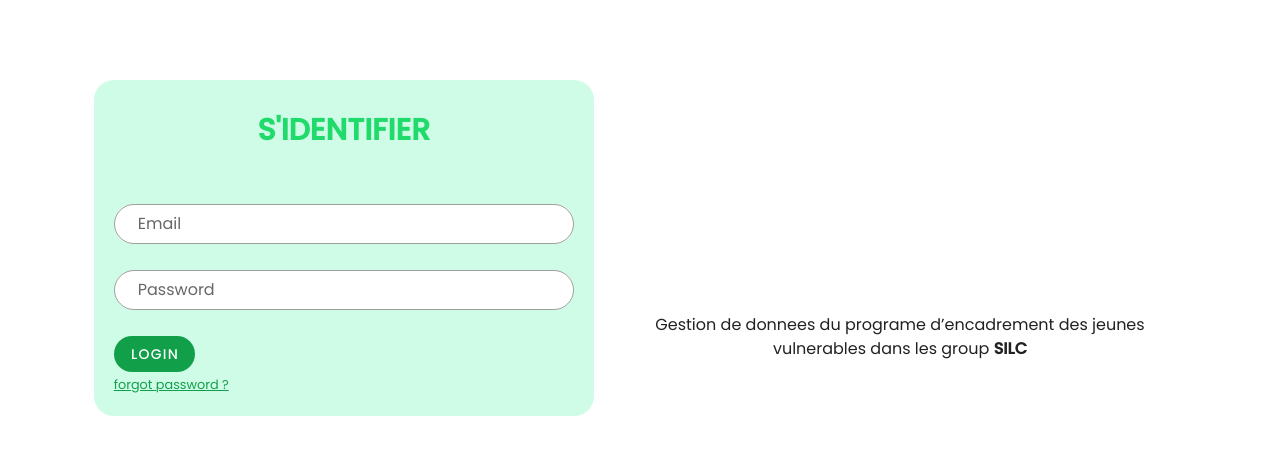
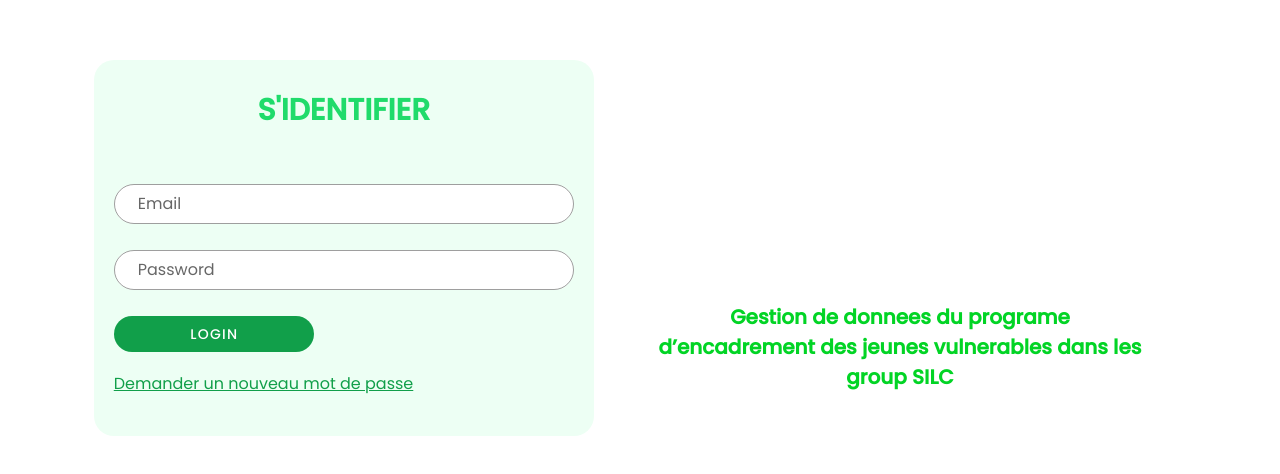
Before and after one commit to EDMONDGIHOZO/silc, a Vue app: page /auth/login in a window 1280 px wide. Shown: the part 152-626 px from the top of the page. Built offline with nearby package versions, Linux system fonts and the light colour scheme.

Commit message:
added solde part

```diff
--- a/src/components/login.vue
+++ b/src/components/login.vue
@@ -39,13 +39,14 @@
         rounded
         depressed
         type="submit"
+        min-width="200px"
       >
         Login
       </v-btn>
     </form>
-    <small class="right my-4">
-      <a href="mailto:edtech250@hotmail.com">forgot password ?</a>
-    </small>
+    <div class="dnp">
+      <a href="mailto:edtech250@hotmail.com">Demander un nouveau mot de passe</a>
+    </div>
   </div>
 </template>
 <script>
@@ -117,3 +118,9 @@ export default {
   },
 };
 </script>
+
+<style scoped>
+.dnp {
+  padding:20px 0px;
+}
+</style>
--- a/src/services/actions.service.js
+++ b/src/services/actions.service.js
@@ -68,6 +68,12 @@ class ActionsService {
 
   saveCredits(formData) {
     return axios.post(API_URL + `credits`, formData, {
+      headers: authHeader(),
+    });
+  }
+
+  SaveSolde(formData) {
+    return axios.post(API_URL + `soldes`, formData, {
       headers: authHeader(),
     });
   }
--- a/src/views/auth/AuthHolder.vue
+++ b/src/views/auth/AuthHolder.vue
@@ -46,7 +46,13 @@ export default {
 
 .text-container {
   text-align: center;
-  margin: 30px;
+  margin: 50px 30px 30px 30px;
+}
+
+.text-container p {
+  font-size: 20px;
+  font-weight: bold;
+  color: rgb(2, 212, 37)
 }
 
 .loginer {
@@ -54,6 +60,6 @@ export default {
   max-width: 500px;
   border-radius:20px;
   padding: 20px;
-  background-color: rgb(207, 252, 231);
+  background-color:#edfff4;
 }
 </style>
--- a/src/views/dashboard/create/data-collection.vue
+++ b/src/views/dashboard/create/data-collection.vue
@@ -56,11 +56,17 @@
           <reburse />
         </v-stepper-content>
 
-        <v-stepper-step step="7" :complete="done">
+        <v-stepper-step step="7" :complete="step > 7">
           Relations avec institutions financières
         </v-stepper-step>
         <v-stepper-content step="7">
           <relation />
+        </v-stepper-content>
+        <v-stepper-step step="8" :complete="done">
+         Caisse du solde
+        </v-stepper-step>
+        <v-stepper-content step="8">
+          <solde />
         </v-stepper-content>
       </v-stepper>
     </v-row>
@@ -78,6 +84,8 @@ import Credit from "@/views/dashboard/create/creditInterne.vue";
 import Reburse from "@/views/dashboard/create/rebursement.vue";
 import Relation from "@/views/dashboard/create/relation.vue";
 import Snackbar from "@/components/layouts/snackbars.vue";
+import Solde from "@/views/dashboard/create/solde.vue";
+
 import { mapState } from "vuex";
 
 export default {
@@ -97,6 +105,7 @@ export default {
   components: {
     GeneralData,
     penalites: Penalites,
+    solde: Solde,
     entraide: Entraide,
     epargne: Epargne,
     credit: Credit,
--- a/src/views/dashboard/create/relation.vue
+++ b/src/views/dashboard/create/relation.vue
@@ -85,9 +85,6 @@ export default {
   },
 
   methods: {
-    goHome() {
-      return this.$router.push({ name: "home" });
-    },
     saveInfo() {
       // show completion animation
       const formData = {
@@ -101,10 +98,8 @@ export default {
 
       ActionsService.SaveRelations(formData).then((response) => {
         if (response.statusText === "OK") {
-          localStorage.removeItem('collectionId')
-          this.$store.commit("updateSteps", 1);
+          this.$store.commit("updateSteps", 8);
           this.complete = true;
-          setTimeout(this.goHome, 4500);
         }
       });
     },
--- /dev/null
+++ b/src/views/dashboard/create/solde.vue
@@ -0,0 +1,59 @@
+<template>
+  <div class="container">
+    <div class="data-create-container">
+      <v-form @submit.prevent="saveInfo">
+        <v-row wrap>
+          <v-col cols="12">
+            <v-text-field
+              v-model="montantSolde"
+              rounded
+              outlined
+              type="number"
+              label="Montant du solde"
+            ></v-text-field>
+          </v-col>
+          <v-col cols="12">
+            <v-btn color="success" depressed rounded @click="saveInfo(1)"
+              >save & continue</v-btn
+            >
+          </v-col>
+        </v-row>
+      </v-form>
+    </div>
+  </div>
+</template>
+
+<script>
+import ActionsService from "@/services/actions.service";
+export default {
+  name: "solde",
+  data: () => ({
+    montantSolde: null,
+    collectionId: null,
+  }),
+
+  methods: {
+    goHome() {
+      return this.$router.push({ name: "home" });
+    },
+    saveInfo(step) {
+      const formData = {
+        collectionId: localStorage.getItem("collectionId"),
+        montantSolde: this.montantSolde,
+      };
+
+      ActionsService.SaveSolde(formData).then((response) => {
+        if (response.statusText === "OK") {
+          localStorage.removeItem("collectionId");
+          this.$store.commit("updateSteps", step);
+          setTimeout(this.goHome, 4500);
+        }
+      });
+    },
+  },
+
+  mounted() {
+    this.collectionId = localStorage.getItem("collectionId");
+  },
+};
+</script>
```
